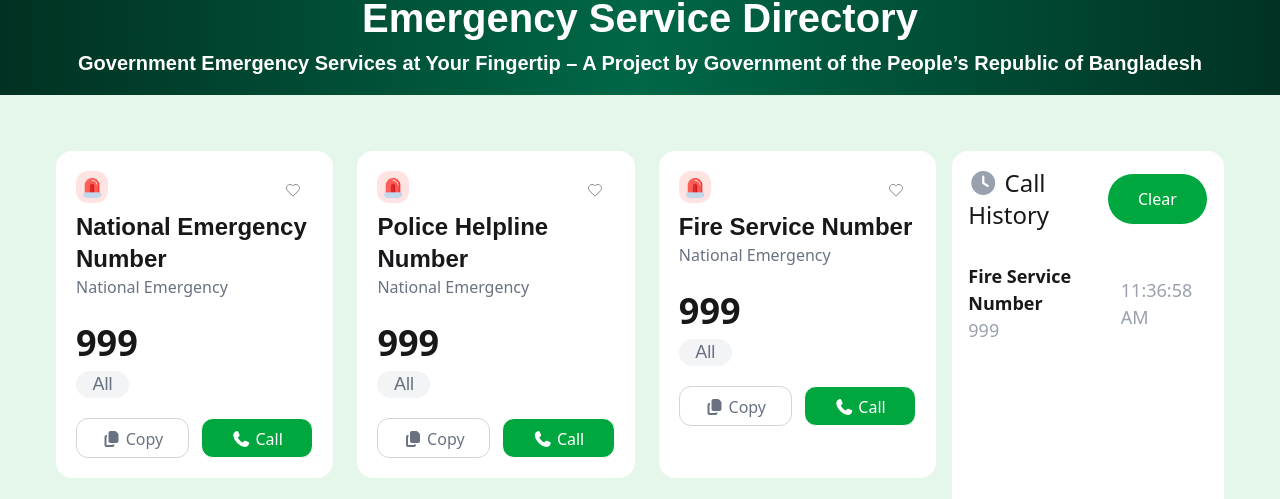
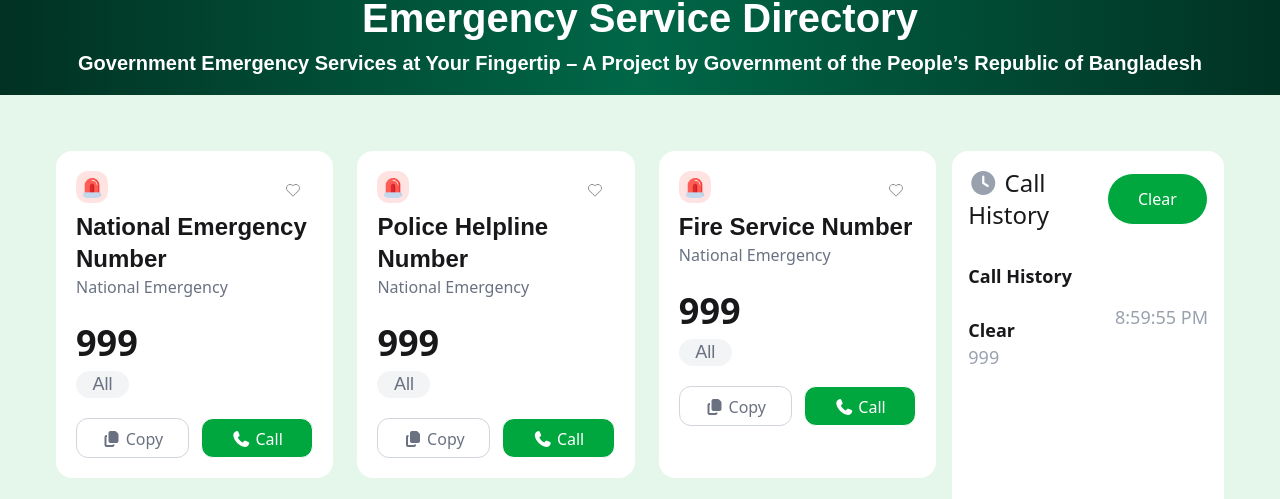
Before and after one commit to aashraful349/Emergency-Hotline, a plain HTML site: page index.html in a window 1280 px wide. Both pictures are taken after a click on the button "Clear". Shown: the part 222-721 px from the top of the page. Drawn offline with nearby package versions, Linux system fonts and the light colour scheme; a web font is replaced by a local one.

Commit message:
somehow history section is working but i dont know how..gonna hava look at it

```diff
--- a/index.html
+++ b/index.html
@@ -272,20 +272,12 @@
                     </div>
                 </div>
             </div>
-            <div class="history bg-white w-[400px] rounded-2xl">
+            <div id="history" class="bg-white w-[400px] rounded-2xl">
                 <div class="flex justify-between items-center p-4">
                     <p class="font-medium text-2xl"><i class="fa-solid fa-clock text-gray-400"></i> Call History</p>
                     <button id="clear-button" class="call-button border-1 w-[114px] h-[52px]  rounded-4xl px-4 py-2 text-white bg-[#00A63E]">Clear</button>
                 </div>
-                <div class="call-history-list p-4 flex justify-between items-center">
-                    <div>
-                        <h1 id="service-name1" class="font-semibold text-[18px]">Fire Service Number</h1>
-                        <p id="service-number2" class="text-gray-400 text-[18px]">999</p>
-                    </div>
-                    <div>
-                        <p id="call-time" class="text-[18px] text-gray-400">11:36:58 AM</p>
-                    </div>
-                </div>
+
 
             </div>
         </section>
--- a/script.js
+++ b/script.js
@@ -21,6 +21,17 @@ for(const callButton of callButtonPressed){
                 time:new Date().toLocaleTimeString()
             }
             serviceInfo.push(info);
+            const historySection=document.getElementById('history');
+            historySection.appendChild(document.createElement('div')).classList.add('call-history-list','p-4','flex','justify-between','items-center');
+            const callHistoryList=historySection.lastChild;
+            callHistoryList.appendChild(document.createElement('div'));
+            callHistoryList.lastChild.appendChild(document.createElement('h1')).classList.add('font-semibold','text-[18px]');
+            callHistoryList.lastChild.firstChild.innerText=info.service;
+            callHistoryList.lastChild.appendChild(document.createElement('p')).classList.add('text-gray-400','text-[18px]');
+            callHistoryList.lastChild.lastChild.innerText='999';
+            callHistoryList.appendChild(document.createElement('div'));
+            callHistoryList.lastChild.appendChild(document.createElement('p')).classList.add('text-[18px]','text-gray-400');
+            callHistoryList.lastChild.firstChild.innerText=info.time;
         }
         else{
             alert('You have no coins left. Please recharge your coins.');
@@ -28,4 +39,3 @@ for(const callButton of callButtonPressed){
 
     })
 }
-console.log(serviceInfo);
```
